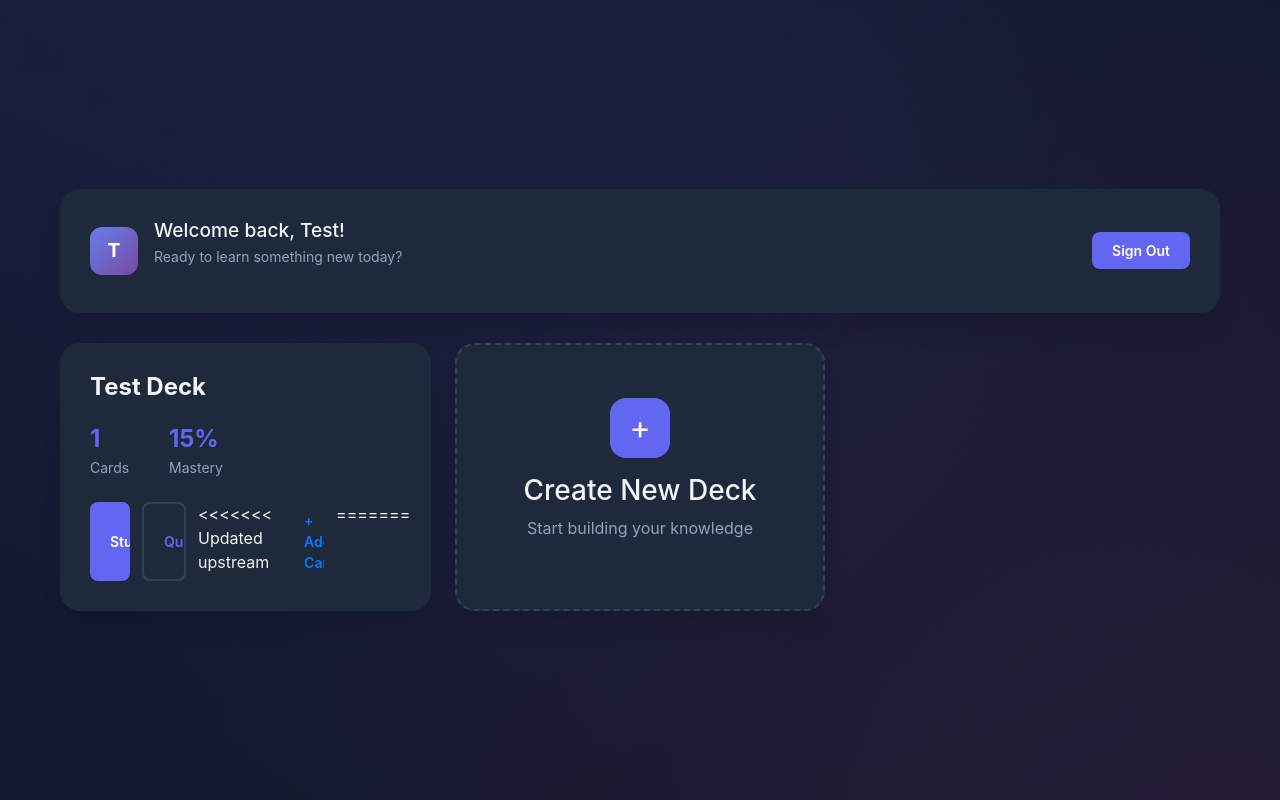
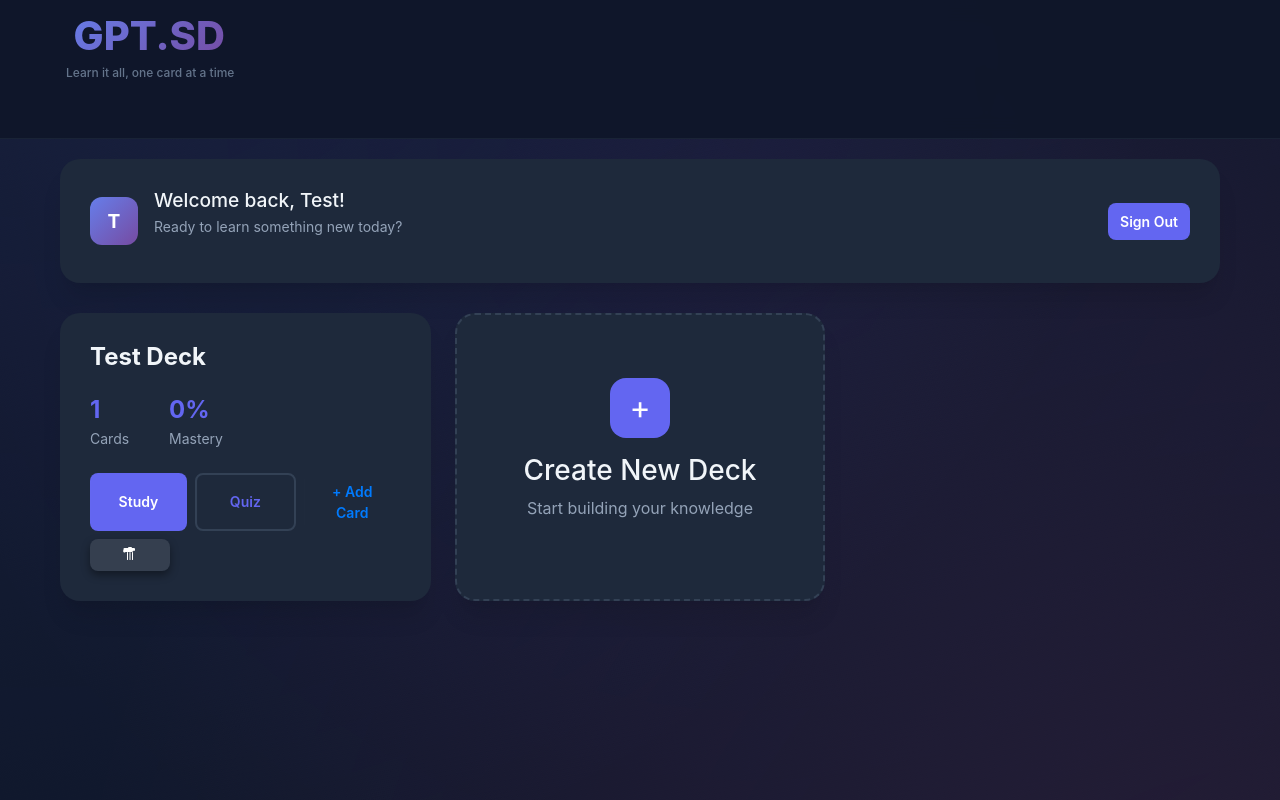
Before and after one commit to ar-bell/GPT-SD, a Flask app: page /home in a window 1280 px wide. Run offline with Flask 3, Linux system fonts and the light colour scheme; a user stored in the database is signed in; data comes from the database, SQL or seed files in the repository; both versions use the stored data as it was after the commit.

Commit message:
Last few updates

```diff
--- a/app.py
+++ b/app.py
@@ -12,7 +12,7 @@ from wtforms import (
     SelectField, TextAreaField
 )
 from wtforms.validators import DataRequired, Email, EqualTo, Length
-from deck_database import db, User, Deck, Card
+from deck_database import db, User, Deck, Card, StudyProgress
 import requests
 import json
 import io
@@ -286,7 +286,7 @@ def index():
 def home():
     # Get user's decks from database
     decks = current_user.decks.all()
-    deck_data = [deck.to_dict() for deck in decks]
+    deck_data = [deck.to_dict(current_user.id) for deck in decks]
     return render_template("home.html", decks=deck_data, user=current_user)
 
 
@@ -397,7 +397,33 @@ def study_deck(deck_id):
                 db.session.rollback()
         cards_data.append(card_dict)
 
-    return render_template("study.html", deck=deck.to_dict(), cards=cards_data)
+    return render_template("study.html", deck=deck.to_dict(current_user.id), cards=cards_data)
+
+@app.route("/decks/<int:deck_id>/quiz", methods=["GET"])
+@login_required
+def quiz_deck(deck_id):
+    # Get the deck and verify ownership
+    deck = Deck.query.filter_by(id=deck_id, owner_id=current_user.id).first_or_404()
+
+    # Get all cards for this deck
+    cards = deck.cards.all()
+
+    # Convert cards to dict format for the template
+    cards_data = []
+    for card in cards:
+        card_dict = card.to_dict()
+        # Generate image if not present
+        if not card_dict['image_url']:
+            card_dict['image_url'] = generate_image_for_term(card.term, card.definition)
+            # Update the database with the generated image
+            card.image_url = card_dict['image_url']
+            try:
+                db.session.commit()
+            except:
+                db.session.rollback()
+        cards_data.append(card_dict)
+
+    return render_template("quiz.html", deck=deck.to_dict(current_user.id), cards=cards_data)
 
 @app.route('/decks/new', methods=['GET', 'POST'])
 @login_required
@@ -472,7 +498,39 @@ def api_delete_deck(deck_id):
         db.session.rollback()
         return ("Server error", 500)
 
+@app.route("/api/cards/<int:card_id>/study", methods=["POST"])
+@login_required
+def mark_card_studied(card_id):
+    # Get the card and verify it belongs to the current user's deck
+    card = Card.query.join(Deck).filter(
+        Card.id == card_id,
+        Deck.owner_id == current_user.id
+    ).first()
 
+    if not card:
+        return ("Card not found", 404)
+
+    try:
+        # Check if progress already exists
+        existing_progress = StudyProgress.query.filter_by(
+            user_id=current_user.id,
+            card_id=card_id
+        ).first()
+
+        if not existing_progress:
+            # Create new study progress entry
+            progress = StudyProgress(
+                user_id=current_user.id,
+                card_id=card_id,
+                deck_id=card.deck_id
+            )
+            db.session.add(progress)
+            db.session.commit()
+
+        return ("", 204)
+    except Exception as e:
+        db.session.rollback()
+        return ("Server error", 500)
 
 # API endpoint for adding cards via AJAX
 @app.route("/api/cards/create", methods=["POST"])
--- a/deck_database.py
+++ b/deck_database.py
@@ -49,14 +49,22 @@ class Deck(db.Model):
         """Get the number of cards in this deck"""
         return self.cards.count()
 
-    @property
-    def mastery_percentage(self):
-        """Calculate mastery percentage (placeholder for future study tracking)"""
-        # For now, return a random-ish value based on deck properties
-        # In the future, this could be based on user study progress
-        return min(100, max(0, (self.card_count * 15) % 100))
+    def mastery_percentage(self, user_id):
+        """Calculate mastery percentage based on user's study progress"""
+        if self.card_count == 0:
+            return 0
 
-    def to_dict(self):
+        # Count how many cards in this deck the user has studied
+        studied_cards = StudyProgress.query.filter_by(
+            user_id=user_id,
+            deck_id=self.id
+        ).count()
+
+        # Calculate percentage
+        percentage = int((studied_cards / self.card_count) * 100)
+        return min(100, max(0, percentage))
+
+    def to_dict(self, user_id=None):
         """Convert deck to dictionary for JSON serialization"""
         return {
             'id': self.id,
@@ -64,7 +72,7 @@ class Deck(db.Model):
             'description': self.description,
             'category': self.category,
             'card_count': self.card_count,
-            'mastery': self.mastery_percentage,
+            'mastery': self.mastery_percentage(user_id) if user_id else 0,
             'created_at': self.created_at.isoformat() if self.created_at else None,
             'updated_at': self.updated_at.isoformat() if self.updated_at else None
         }
@@ -98,3 +106,22 @@ class Card(db.Model):
 
     def __repr__(self):
         return f'<Card {self.term}>'
+
+class StudyProgress(db.Model):
+    __tablename__ = "study_progress"
+    id = db.Column(db.Integer, primary_key=True)
+    user_id = db.Column(db.Integer, db.ForeignKey("users.id"), nullable=False)
+    card_id = db.Column(db.Integer, db.ForeignKey("cards.id"), nullable=False)
+    deck_id = db.Column(db.Integer, db.ForeignKey("decks.id"), nullable=False)
+    studied_at = db.Column(db.DateTime, default=datetime.utcnow)
+
+    # Relationships
+    user = db.relationship("User")
+    card = db.relationship("Card")
+    deck = db.relationship("Deck")
+
+    # Unique constraint to prevent duplicate progress entries
+    __table_args__ = (db.UniqueConstraint('user_id', 'card_id', name='unique_user_card_progress'),)
+
+    def __repr__(self):
+        return f'<StudyProgress user_id={self.user_id} card_id={self.card_id}>'
--- a/static/css/style.css
+++ b/static/css/style.css
@@ -29,10 +29,58 @@ body {
     color: var(--text-primary);
     min-height: 100vh;
     display: flex;
+    flex-direction: column;
+    position: relative;
+    overflow-x: hidden;
+}
+
+/* App Header */
+.app-header {
+    position: sticky;
+    top: 0;
+    z-index: 100;
+    background: rgba(15, 23, 42, 0.95);
+    backdrop-filter: blur(10px);
+    border-bottom: 1px solid rgba(51, 65, 85, 0.3);
+    padding: 16px 0;
+}
+
+.header-container {
+    max-width: 1200px;
+    margin: 0 auto;
+    padding: 0 24px;
+    display: flex;
+    align-items: center;
+    justify-content: space-between;
+}
+
+.logo h1 {
+    font-size: 1.75rem;
+    font-weight: 800;
+    background: var(--gradient);
+    -webkit-background-clip: text;
+    -webkit-text-fill-color: transparent;
+    background-clip: text;
+    margin: 0;
+    line-height: 1;
+}
+
+.logo .tagline {
+    font-size: 0.75rem;
+    color: var(--text-muted);
+    font-weight: 500;
+    margin-left: 2px;
+    display: block;
+    margin-top: 2px;
+}
+
+/* Main content area */
+.container {
+    flex: 1;
+    display: flex;
     justify-content: center;
     align-items: center;
-    position: relative;
-    overflow-x: hidden;
+    padding: 40px 24px;
 }
 
 /* Animated background */
--- a/templates/base.html
+++ b/templates/base.html
@@ -9,6 +9,15 @@
     <link rel="stylesheet" href="{{ url_for('static', filename='css/style.css') }}">
 </head>
 <body>
+    <header class="app-header">
+        <div class="header-container">
+            <div class="logo">
+                <h1>GPT.SD</h1>
+                <span class="tagline">Learn it all, one card at a time</span>
+            </div>
+        </div>
+    </header>
+
     {% block content %}{% endblock %}
     <script src="{{ url_for('static', filename='js/main.js') }}"></script>
 
--- a/templates/home.html
+++ b/templates/home.html
@@ -12,12 +12,12 @@
                 <p>Ready to learn something new today?</p>
             </div>
         </div>
-        <a href="{{ url_for('logout') }}" class="btn btn-primary btn-small">Sign Out</a>
+        <a href="{{ url_for('logout') }}" class="btn btn-primary btn-small sign-out-btn">Sign Out</a>
     </div>
 
     <div class="deck-grid">
         {% for deck in decks %}
-        <div class="deck-card" onclick="window.location.href='{{ url_for('study_deck', deck_id=deck.id) }}'">
+        <div class="deck-card" data-deck-id="{{ deck.id }}" onclick="window.location.href='{{ url_for('study_deck', deck_id=deck.id) }}'">
             <h3 class="deck-title">{{ deck.name }}</h3>
             <div class="deck-stats">
                 <div class="stat">
@@ -33,27 +33,22 @@
                 <button class="btn btn-primary btn-small" onclick="event.stopPropagation(); window.location.href='{{ url_for('study_deck', deck_id=deck.id) }}'">
                     Study
                 </button>
-                <button class="btn btn-secondary btn-small" onclick="event.stopPropagation(); alert('Quiz mode coming soon!')">
+                <button class="btn btn-secondary btn-small" onclick="event.stopPropagation(); window.location.href='{{ url_for('quiz_deck', deck_id=deck.id) }}'">
                     Quiz
                 </button>
-<<<<<<< Updated upstream
-                <!-- ← NEW: Add Card button -->
                 <a href="{{ url_for('create_card_global') }}?deck_id={{ deck.id }}"
                     class="btn btn-outline-primary btn-small">
                     + Add Card
-   </a>
-=======
+                </a>
                 <button
                     class="btn delete-deck-btn delete-btn"
                     onclick="event.stopPropagation(); confirmDeleteDeck({{ deck.id }}, '{{ deck.name }}')"
                     title="Delete {{ deck.name }}"
                         >
                         <svg xmlns="http://www.w3.org/2000/svg" width="16" height="16" fill="currentColor" class="bi bi-trash-fill" viewBox="0 0 16 16">
-                          <path d="M2.5 1a1 1 0 0 0-1 1v1a1 1 0 0 0 1 1H3v9a2 2 0 0 0 2 2h6a2 2 0 0 0 2-2V4h.5a1 1 0 0 0 1-1V2a1 1 0 0 0-1-1H10a1 1 0 0 0-1-1H7a1 1 0 0 0-1 1zm3 4a.5.5 0 0 1 .5.5v7a.5.5 0 0 1-1 0v-7a.5.5 0 0 1 .5-.5M8 5a.5.5 0 0 1 .5.5v7a.5.5 0 0 1-1 0v-7A.5.5 0 0 1 8 5m3 .5v7a.5.5 0 0 1-1 0v-7a.5.5 0 0 1 1 0"/>
+                          <path d="M2.5 1a1 1 0 0 0-1 1v1a1 1 0 0 0 2 2h6a2 2 0 0 0 2-2V4h.5a1 1 0 0 0 1-1V2a1 1 0 0 0-1-1H10a1 1 0 0 0-1-1H7a1 1 0 0 0-1 1zm3 4a.5.5 0 0 1 .5.5v7a.5.5 0 0 1-1 0v-7a.5.5 0 0 1 .5-.5M8 5a.5.5 0 0 1 .5.5v7a.5.5 0 0 1-1 0v-7A.5.5 0 0 1 8 5m3 .5v7a.5.5 0 0 1-1 0v-7a.5.5 0 0 1 1 0"/>
                         </svg>
                 </button>
-
->>>>>>> Stashed changes
             </div>
         </div>
         {% endfor %}
@@ -68,6 +63,22 @@
         </div>
     </div>
 </div>
+
+<script>
+async function confirmDeleteDeck(id, name) {
+  if (!confirm(`Delete deck "${name}"? This cannot be undone.`)) return;
+
+  try {
+    let resp = await fetch(`/api/decks/${id}`, {
+      method: 'DELETE',
+    });
+    if (!resp.ok) throw new Error(await resp.text());
+    document.querySelector(`.deck-card[data-deck-id="${id}"]`).remove();
+  } catch (err) {
+    alert("Couldn't delete deck: " + err.message);
+  }
+}
+</script>
 
 <style>
 /* Quick inline styles for presentation */
@@ -136,14 +147,16 @@
 
 .deck-actions {
     display: flex;
-    gap: 12px;
+    gap: 8px;
+    flex-wrap: wrap;
 }
 
 .btn-small {
-    padding: 8px 20px;
+    padding: 8px 16px;
     font-size: 0.875rem;
     margin-bottom: 0;
-    width: auto;
+    flex: 1;
+    min-width: 70px;
 }
 
 .create-deck {
@@ -199,5 +212,27 @@
     font-size: 1.2rem;
     color: white;
 }
+
+.delete-deck-btn {
+  background: rgba(255,255,255,0.1);
+  border: none;
+  border-radius: 8px;
+  padding: 8px 12px;
+  font-size: 1rem;
+  color: white;
+  box-shadow: 0 4px 8px rgba(0,0,0,0.4);
+  transition: background 0.2s ease, box-shadow 0.2s ease;
+  display: flex;
+  align-items: center;
+  justify-content: center;
+  flex: 0 0 auto;
+  min-width: 80px;
+}
+
+.sign-out-btn {
+  padding: 8px 12px;
+  min-width: 60px;
+  flex: 0 0 auto;
+}
 </style>
 {% endblock %}
```
Also changed, not shown: templates/create_deck.html (+11 -4 lines), templates/quiz.html (added, +362 -0 lines), templates/study.html (+16 -0 lines), instance/deck.db, static/images/generated_9eb52c5b.png (added), static/images/generated_a8bf2007.png (added), static/images/generated_c30ff289.png (added), static/images/generated_e88f2059.png (added).
